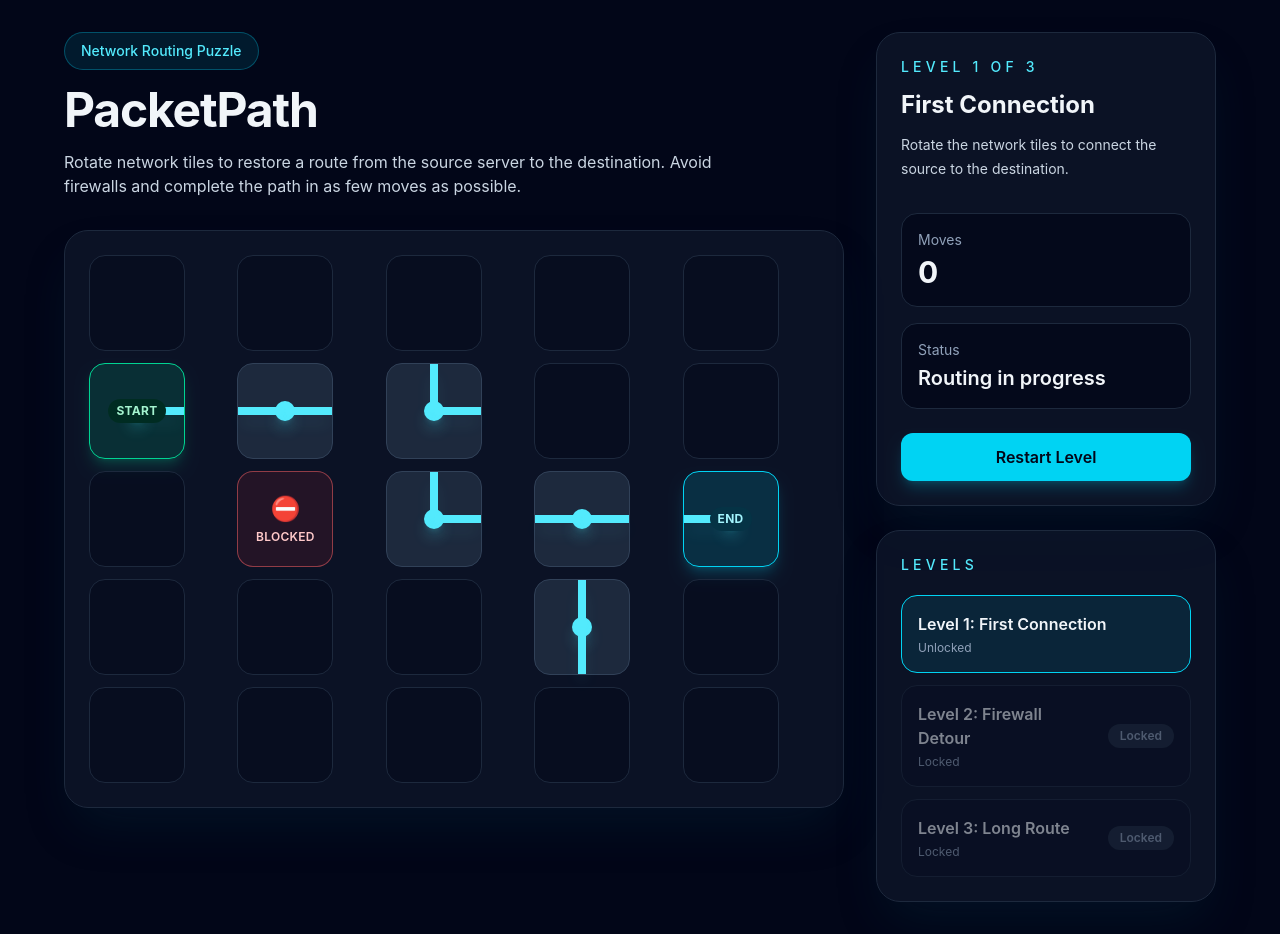
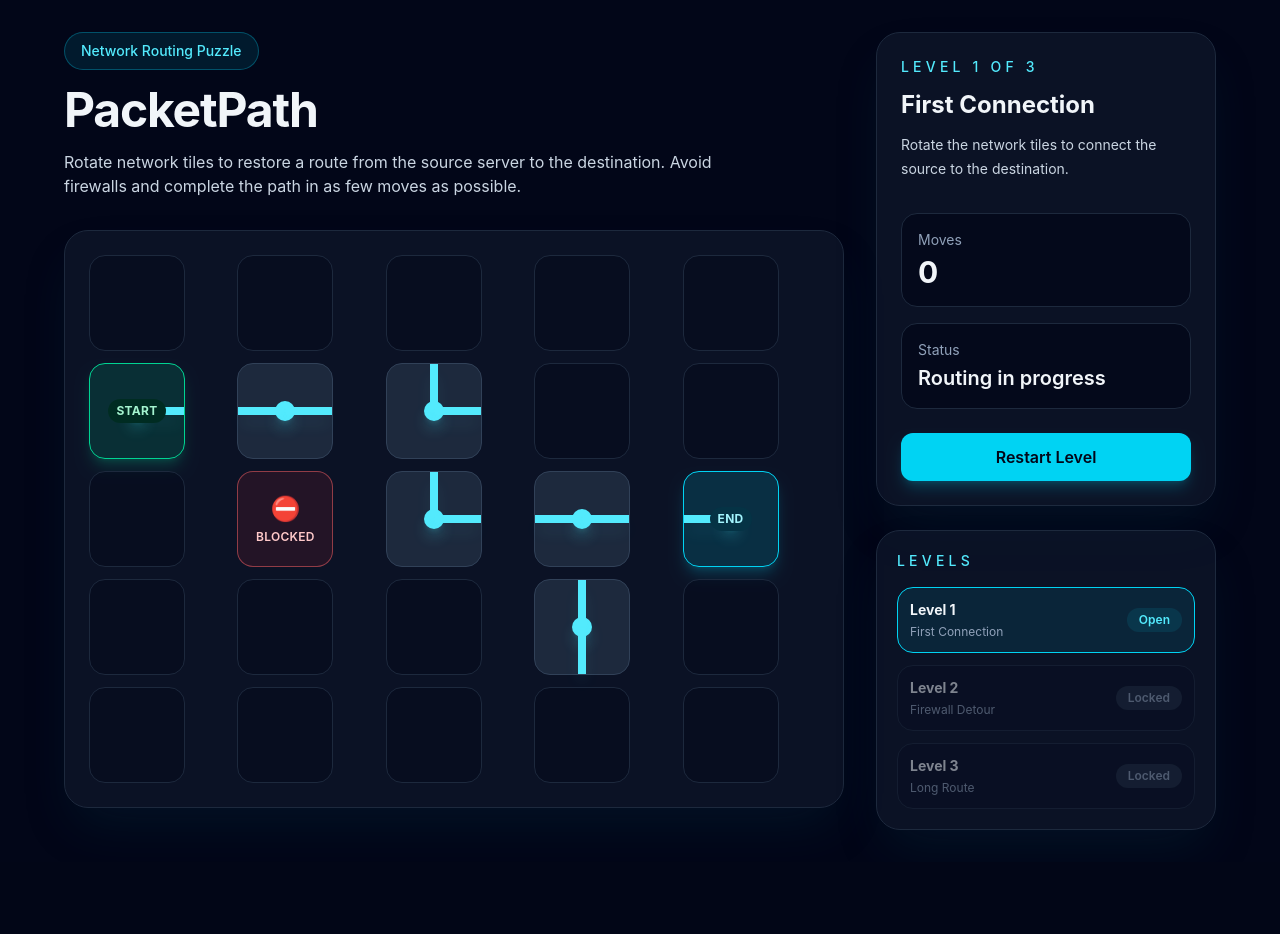
Before and after one commit to simonlartey/packet-path, a React (Vite) app: page / in a window 1280 px wide. Both pictures are taken after a click on the button "Start Game". After the commit the page ends 862 px from the top, so only its background shows below. Built offline with nearby package versions, Linux system fonts and the light colour scheme.

Commit message:
Compact level selector layout

```diff
--- a/src/components/LevelSelector.tsx
+++ b/src/components/LevelSelector.tsx
@@ -15,12 +15,12 @@ export function LevelSelector({
   onSelectLevel,
 }: LevelSelectorProps) {
   return (
-    <section className="rounded-3xl border border-slate-800 bg-slate-900/70 p-6 shadow-2xl shadow-cyan-950/30">
+    <section className="rounded-3xl border border-slate-800 bg-slate-900/70 p-5 shadow-2xl shadow-cyan-950/30">
       <p className="text-sm font-medium uppercase tracking-[0.3em] text-cyan-300">
         Levels
       </p>
 
-      <div className="mt-5 grid gap-3">
+      <div className="mt-4 grid gap-3">
         {levels.map((level, index) => {
           const isUnlocked = level.id <= progress.highestUnlockedLevelId
           const isActive = level.id === activeLevelId
@@ -32,7 +32,7 @@ export function LevelSelector({
               type="button"
               disabled={!isUnlocked}
               onClick={() => onSelectLevel(index)}
-              className={`rounded-2xl border p-4 text-left transition ${
+              className={`rounded-2xl border p-3 text-left transition ${
                 isActive
                   ? 'border-cyan-400 bg-cyan-400/10'
                   : isUnlocked
@@ -42,29 +42,30 @@ export function LevelSelector({
             >
               <div className="flex items-center justify-between gap-3">
                 <div>
-                  <p className="font-semibold text-slate-100">
-                    Level {level.id}: {level.name}
+                  <p className="text-sm font-bold text-slate-100">
+                    Level {level.id}
                   </p>
 
                   <p className="mt-1 text-xs text-slate-400">
-                    {isUnlocked ? 'Unlocked' : 'Locked'}
+                    {level.name}
                   </p>
                 </div>
 
-                {!isUnlocked && (
-                  <span className="rounded-full bg-slate-800 px-3 py-1 text-xs font-semibold text-slate-400">
-                    Locked
-                  </span>
-                )}
+                <span
+                  className={`rounded-full px-3 py-1 text-xs font-semibold ${
+                    isUnlocked
+                      ? 'bg-cyan-400/10 text-cyan-300'
+                      : 'bg-slate-800 text-slate-400'
+                  }`}
+                >
+                  {isUnlocked ? 'Open' : 'Locked'}
+                </span>
               </div>
 
               {levelProgress && (
-                <div className="mt-3 rounded-xl border border-slate-800 bg-slate-950/70 p-3">
-                  <p className="text-xs text-slate-400">Best Result</p>
-                  <p className="mt-1 text-sm font-bold text-cyan-300">
-                    {levelProgress.bestScore} pts · {levelProgress.bestMoves} moves
-                  </p>
-                </div>
+                <p className="mt-2 text-xs font-semibold text-cyan-300">
+                  Best: {levelProgress.bestScore} pts · {levelProgress.bestMoves} moves
+                </p>
               )}
             </button>
           )
```
